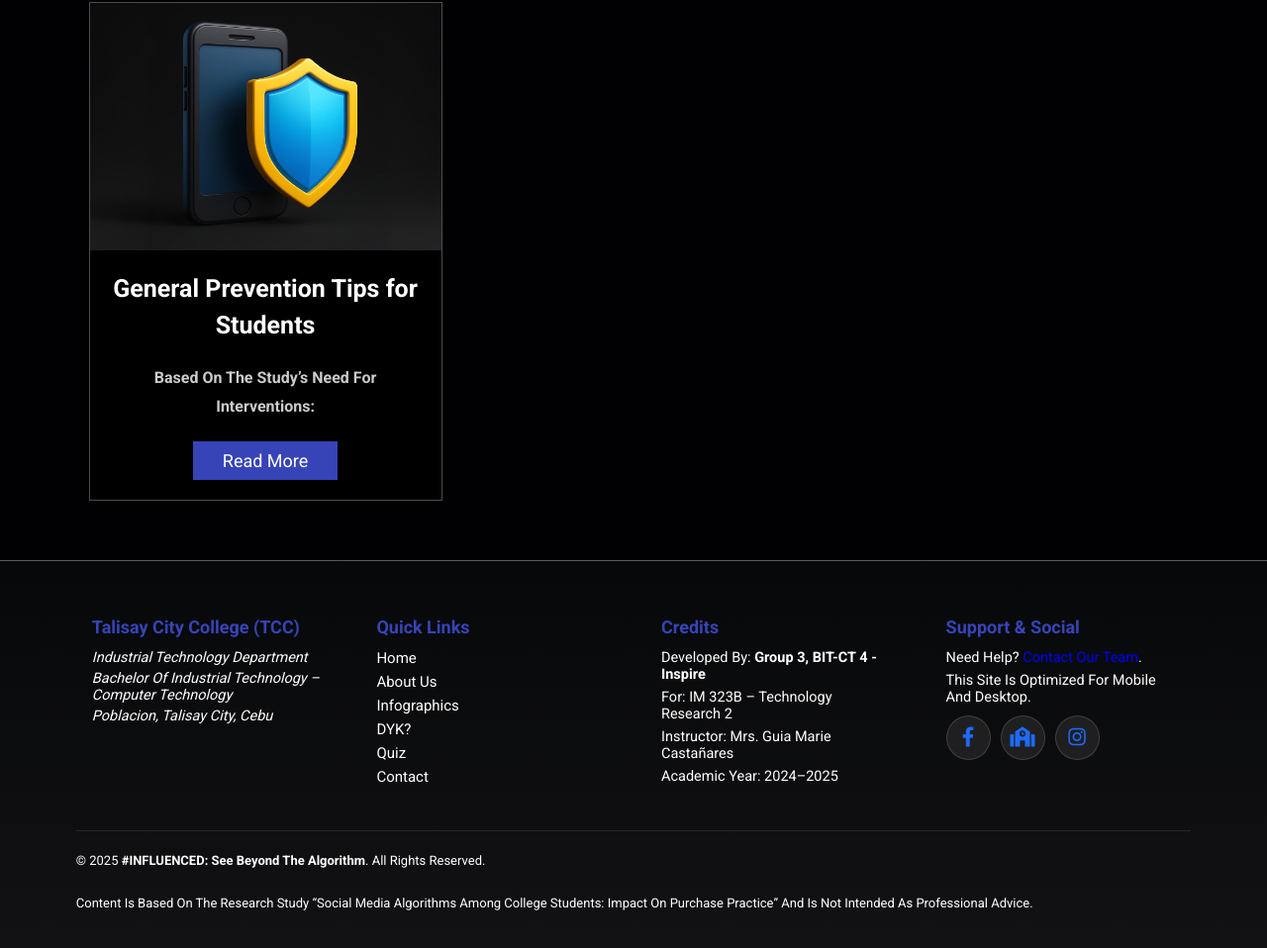
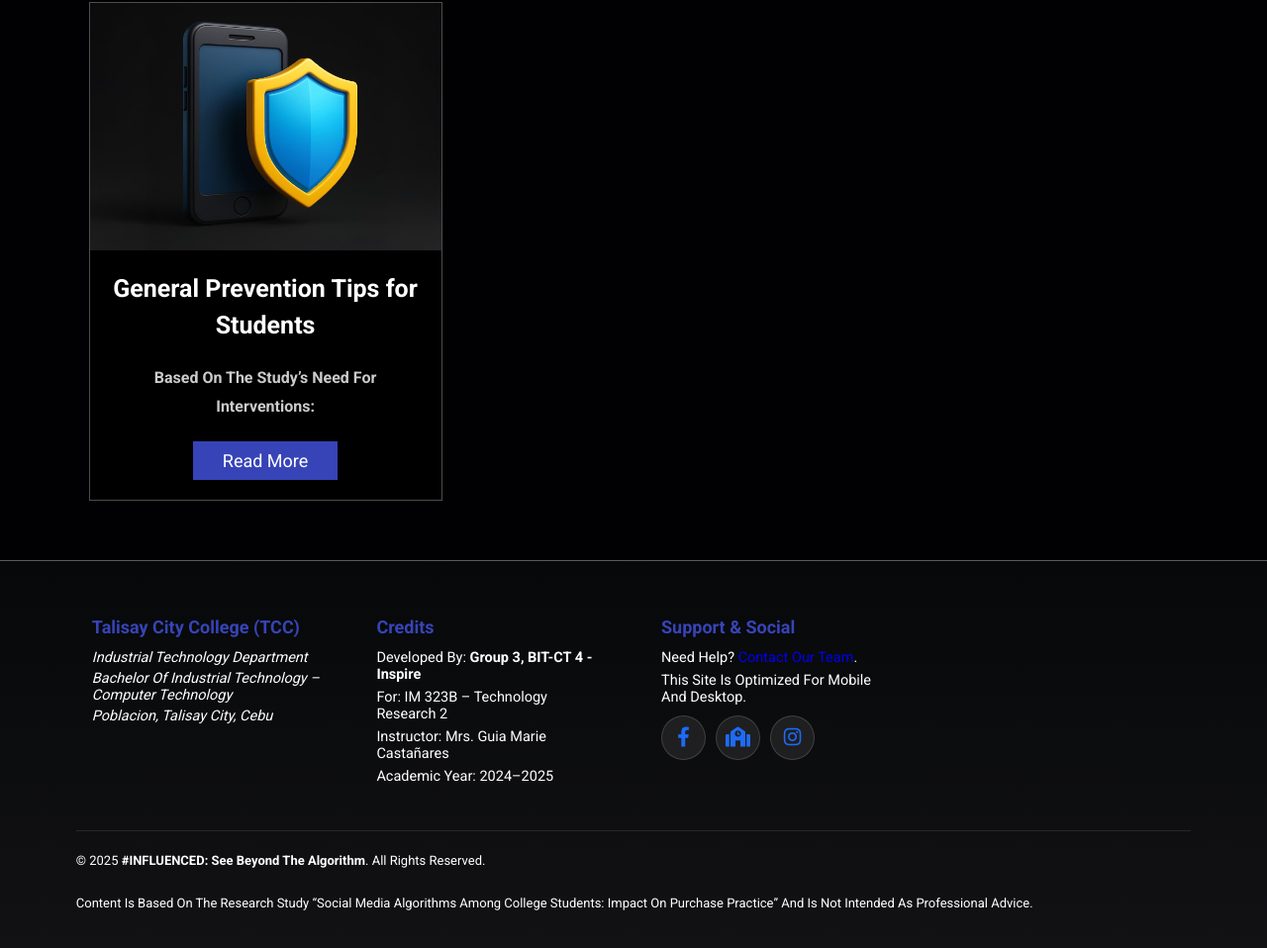
Before and after one commit to frdjhn/influenced-microsite, a plain HTML site: page dyk.html in a window 1280 px wide. Shown: the part 805-1763 px from the top of the page at 99% size. Drawn offline with Linux system fonts and the light colour scheme.

Commit message:
Fix HTML formatting and structure in dyk.html

```diff
--- a/dyk.html
+++ b/dyk.html
@@ -151,22 +151,8 @@
         <div>Industrial Technology Department</div>
         <div>Bachelor of Industrial Technology – Computer Technology</div>
         <div>Poblacion, Talisay City, Cebu</div>
-
       </address>
     </div>
-
-    <!-- Quick Links -->
-    <nav class="footer-col footer-links" aria-label="Footer navigation">
-      <h4 class="footer-title">Quick links</h4>
-      <ul>
-        <li><a href="index.html">Home</a></li>
-        <li><a href="about.html">About Us</a></li>
-        <li><a href="infographics.html">Infographics</a></li>
-        <li><a href="dyk.html">DYK?</a></li>
-        <li><a href="quiz.html">Quiz</a></li>
-        <li><a href="contact.html">Contact</a></li>
-      </ul>
-    </nav>
 
     <!-- Credits / Academic Info -->
     <div class="footer-col footer-credits">
@@ -185,15 +171,15 @@
 
       <div class="social-row" aria-label="Social media links">
         <a class="social-icon" href="https://www.facebook.com/share/1JuUwUA19G/" target="_blank" aria-label="Facebook">
-        <i class="fab fa-facebook-f"></i>
+          <i class="fab fa-facebook-f" aria-hidden="true"></i>
         </a>
 
         <a class="social-icon" href="https://www.facebook.com/TCCofficialfbpage" target="_blank" aria-label="School Website">
-        <i class="fas fa-school"></i>
+          <i class="fas fa-school" aria-hidden="true"></i>
         </a>
 
         <a class="social-icon" href="https://www.instagram.com" target="_blank" aria-label="Instagram">
-        <i class="fab fa-instagram"></i>
+          <i class="fab fa-instagram" aria-hidden="true"></i>
         </a>
       </div>
     </div>
```
Lines whose indentation alone changed are shown as unchanged.
